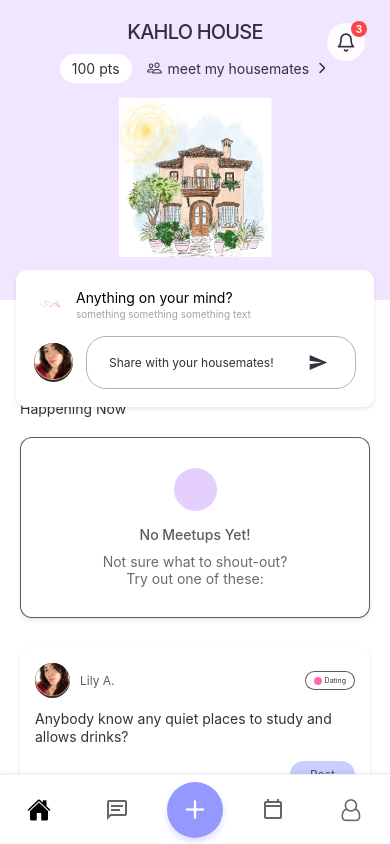
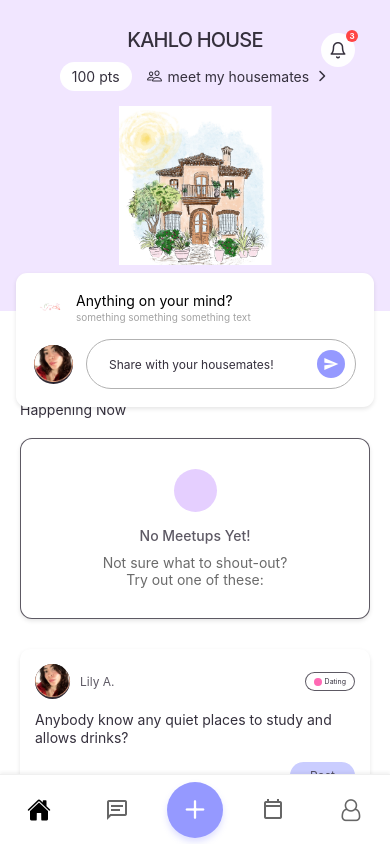
Before and after one commit to hannahwis15/quilly-social-shoutouts-pos, a React Native app: screen /HomeScreen in a window 390 px wide. Built offline with nearby package versions, Linux system fonts and the light colour scheme.

Commit message:
updated header

```diff
--- a/screens/HomescreenHomeScreen.js
+++ b/screens/HomescreenHomeScreen.js
@@ -16,8 +16,8 @@ import {
 import { Ionicons, Feather, MaterialCommunityIcons } from '@expo/vector-icons';
 
 const { width: screenWidth } = Dimensions.get('window');
-const HEADER_MAX_HEIGHT = 300;
-const HEADER_MIN_HEIGHT = Platform.OS === 'ios' ? 100 : 80;
+const HEADER_MAX_HEIGHT = 311;
+const HEADER_MIN_HEIGHT = Platform.OS === 'ios' ? 164 : 144;
 const HEADER_SCROLL_DISTANCE = HEADER_MAX_HEIGHT - HEADER_MIN_HEIGHT;
 
 const HomescreenHomeScreen = () => {
@@ -62,7 +62,7 @@ const HomescreenHomeScreen = () => {
 
   const shareCardTranslate = scrollY.interpolate({
     inputRange: [0, HEADER_SCROLL_DISTANCE],
-    outputRange: [0, -HEADER_SCROLL_DISTANCE + 60],
+    outputRange: [0, -HEADER_SCROLL_DISTANCE + 70],
     extrapolate: 'clamp',
   });
 
@@ -88,9 +88,11 @@ const HomescreenHomeScreen = () => {
           }
         ]}
       >
-        {/* House Name - Centered and will fade out */}
+        {/* House Name - Centered and aligned with notification */}
         <Animated.View style={[styles.houseNameContainer, { opacity: headerOpacity }]}>
-          <Text style={styles.houseName}>{houseName}</Text>
+          <View style={styles.headerRow}>
+            <Text style={styles.houseName}>{houseName}</Text>
+          </View>
         </Animated.View>
 
         {/* Points and Housemates - These will fade out */}
@@ -117,7 +119,7 @@ const HomescreenHomeScreen = () => {
       <View style={styles.fixedNotification}>
         <TouchableOpacity style={styles.notificationButton}>
           <View style={styles.notificationIcon}>
-            <Feather name="bell" size={20} color="#35303D" />
+            <Feather name="bell" size={18} color="#35303D" />
             <View style={styles.notificationBadge}>
               <Text style={styles.notificationBadgeText}>3</Text>
             </View>
@@ -163,7 +165,9 @@ const HomescreenHomeScreen = () => {
               onChangeText={setShoutoutText}
             />
             <TouchableOpacity style={styles.sendButton}>
-              <MaterialCommunityIcons name="send" size={20} color="#35303D" />
+              <View style={styles.sendButtonCircle}>
+                <MaterialCommunityIcons name="send" size={16} color="#FFFFFF" />
+              </View>
             </TouchableOpacity>
           </View>
         </View>
@@ -182,7 +186,7 @@ const HomescreenHomeScreen = () => {
         )}
       >
         {/* Spacer for header and share card */}
-        <View style={{ height: HEADER_MAX_HEIGHT + 90 }} />
+        <View style={{ height: HEADER_MAX_HEIGHT + 80 }} />
 
         {/* White background container for content */}
         <View style={styles.contentContainer}>
@@ -275,7 +279,7 @@ const styles = StyleSheet.create({
     left: 0,
     right: 0,
     height: HEADER_MIN_HEIGHT,
-    backgroundColor: '#FFFFFF',
+    backgroundColor: '#F1E6FF',
     zIndex: 1,
   },
   headerSection: {
@@ -292,7 +296,14 @@ const styles = StyleSheet.create({
   },
   houseNameContainer: {
     alignItems: 'center',
+    marginTop: 8,
     marginBottom: 10,
+  },
+  headerRow: {
+    flexDirection: 'row',
+    alignItems: 'center',
+    justifyContent: 'center',
+    width: '100%',
   },
   houseName: {
     fontSize: 20,
@@ -304,36 +315,36 @@ const styles = StyleSheet.create({
   },
   fixedNotification: {
     position: 'absolute',
-    top: Platform.OS === 'ios' ? 48 : 18,
-    right: 20,
+    top: Platform.OS === 'ios' ? 58 : 28,
+    right: 30,
     zIndex: 10,
   },
   notificationButton: {
     padding: 5,
   },
   notificationIcon: {
-    width: 38,
-    height: 38,
-    borderRadius: 19,
-    backgroundColor: 'rgba(255, 255, 255, 0.9)',
+    width: 34,
+    height: 34,
+    borderRadius: 17,
+    backgroundColor: 'rgba(255, 255, 255, 0.95)',
     justifyContent: 'center',
     alignItems: 'center',
     position: 'relative',
   },
   notificationBadge: {
     position: 'absolute',
-    top: -2,
-    right: -2,
+    top: -3,
+    right: -3,
     backgroundColor: '#FF4444',
-    width: 16,
-    height: 16,
-    borderRadius: 8,
+    width: 12,
+    height: 12,
+    borderRadius: 6,
     justifyContent: 'center',
     alignItems: 'center',
   },
   notificationBadgeText: {
     color: '#FFFFFF',
-    fontSize: 10,
+    fontSize: 8,
     fontWeight: 'bold',
   },
   pointsRow: {
@@ -369,7 +380,7 @@ const styles = StyleSheet.create({
   },
   shareSection: {
     position: 'absolute',
-    top: HEADER_MAX_HEIGHT - 30,  // Overlap with purple header
+    top: HEADER_MAX_HEIGHT - 38,  // Overlap with purple header at 273px (311-38)
     left: 16,
     right: 16,
     backgroundColor: '#FFFFFF',
@@ -422,9 +433,10 @@ const styles = StyleSheet.create({
     backgroundColor: '#FFFFFF',
     borderWidth: 0.8,
     borderColor: '#B2B2B2',
-    borderRadius: 20,
-    paddingHorizontal: 22,
-    paddingVertical: 10,
+    borderRadius: 25,
+    paddingLeft: 22,
+    paddingRight: 8,
+    paddingVertical: 8,
   },
   shareInput: {
     flex: 1,
@@ -432,7 +444,15 @@ const styles = StyleSheet.create({
     color: '#35303D',
   },
   sendButton: {
-    padding: 5,
+    padding: 2,
+  },
+  sendButtonCircle: {
+    width: 28,
+    height: 28,
+    borderRadius: 14,
+    backgroundColor: '#9599FF',
+    justifyContent: 'center',
+    alignItems: 'center',
   },
   happeningSection: {
     paddingHorizontal: 20,
```
